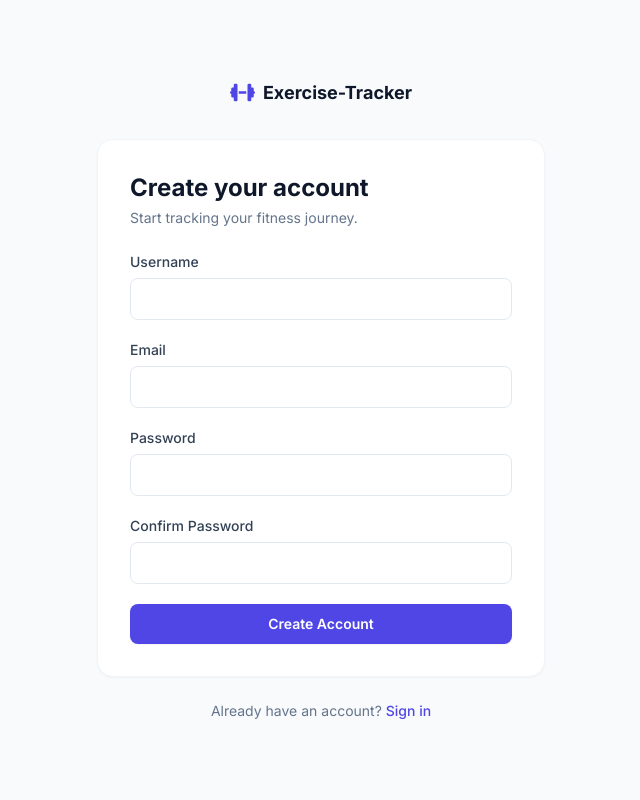
After one commit to CameronKel/CITS3403-Group-Project, a Flask app: page /signup in a window 1280 px wide. The commit adds this page. Shown: the whole page, without its empty margins (319-959 px from the left). Run offline with Flask 3, Linux system fonts and the light colour scheme; some libraries are stand-ins or nearby versions.

Commit message:
added auth

```diff
--- a/app.py
+++ b/app.py
@@ -1,47 +1,136 @@
-from flask import Flask, render_template
+import os
+
+from dotenv import load_dotenv
+from flask import Flask, flash, redirect, render_template, request, url_for
+from flask_login import (
+    LoginManager,
+    current_user,
+    login_required,
+    login_user,
+    logout_user,
+)
+from flask_wtf.csrf import CSRFProtect
+
+from forms import LoginForm, SignupForm
+from models import User, db
+
+load_dotenv()
 
 app = Flask(__name__)
+app.config["SECRET_KEY"] = os.environ.get("SECRET_KEY", "dev-only-change-me")
+app.config["SQLALCHEMY_DATABASE_URI"] = os.environ.get("DATABASE_URL", "sqlite:///app.db")
+app.config["SQLALCHEMY_TRACK_MODIFICATIONS"] = False
+
+db.init_app(app)
+csrf = CSRFProtect(app)
+
+login_manager = LoginManager(app)
+login_manager.login_view = "login"
+login_manager.login_message_category = "info"
 
 
+@login_manager.user_loader
+def load_user(user_id):
+    return db.session.get(User, int(user_id))
+
+
+# --- Auth ---
+
+@app.route("/signup", methods=["GET", "POST"])
+def signup():
+    if current_user.is_authenticated:
+        return redirect(url_for("dashboard"))
+    form = SignupForm()
+    if form.validate_on_submit():
+        user = User(username=form.username.data, email=form.email.data.lower())
+        user.set_password(form.password.data)
+        db.session.add(user)
+        db.session.commit()
+        login_user(user)
+        return redirect(url_for("dashboard"))
+    return render_template("signup.html", form=form)
+
+
+@app.route("/login", methods=["GET", "POST"])
+def login():
+    if current_user.is_authenticated:
+        return redirect(url_for("dashboard"))
+    form = LoginForm()
+    if form.validate_on_submit():
+        ident = form.identifier.data.strip()
+        user = User.query.filter(
+            (User.username == ident) | (User.email == ident.lower())
+        ).first()
+        if user and user.check_password(form.password.data):
+            login_user(user, remember=form.remember.data)
+            next_page = request.args.get("next")
+            return redirect(next_page or url_for("dashboard"))
+        flash("Invalid username/email or password.", "error")
+    return render_template("login.html", form=form)
+
+
+@app.route("/logout", methods=["POST"])
+@login_required
+def logout():
+    logout_user()
+    return redirect(url_for("login"))
+
+
+# --- App pages (login required) ---
+
 @app.route("/")
+@login_required
 def dashboard():
     return render_template("dashboard.html", active_page="dashboard")
 
 
 @app.route("/log")
+@login_required
 def log_exercise():
     return render_template("log_exercise.html", active_page="log_exercise")
 
 
 @app.route("/history")
+@login_required
 def history():
     return render_template("history.html", active_page="history")
 
 
 @app.route("/history/<int:id>/edit")
+@login_required
 def edit_exercise(id):
     return render_template("edit_exercise.html", active_page="history", exercise_id=id)
 
 
 @app.route("/goals")
+@login_required
 def goals():
     return render_template("goals.html", active_page="goals")
 
 
 @app.route("/social")
+@login_required
 def social():
     return render_template("social.html", active_page="social")
 
 
 @app.route("/profile")
+@login_required
 def profile():
     return render_template("profile.html", active_page="profile")
 
 
 @app.route("/settings")
+@login_required
 def settings():
     return render_template("settings.html", active_page="settings")
 
 
+def init_db() -> None:
+    with app.app_context():
+        db.create_all()
+
+
 if __name__ == "__main__":
+    init_db()
     app.run(debug=True)
--- /dev/null
+++ b/forms.py
@@ -0,0 +1,41 @@
+from flask_wtf import FlaskForm
+from wtforms import BooleanField, PasswordField, StringField, SubmitField
+from wtforms.validators import DataRequired, Email, EqualTo, Length, Regexp, ValidationError
+
+from models import User
+
+
+class LoginForm(FlaskForm):
+    identifier = StringField("Username or Email", validators=[DataRequired()])
+    password = PasswordField("Password", validators=[DataRequired()])
+    remember = BooleanField("Remember me")
+    submit = SubmitField("Sign In")
+
+
+class SignupForm(FlaskForm):
+    username = StringField(
+        "Username",
+        validators=[
+            DataRequired(),
+            Length(3, 64),
+            Regexp(r"^[A-Za-z0-9_.-]+$", message="Letters, numbers, dot, underscore, hyphen only."),
+        ],
+    )
+    email = StringField("Email", validators=[DataRequired(), Email(), Length(max=120)])
+    password = PasswordField(
+        "Password",
+        validators=[DataRequired(), Length(min=8, message="Password must be at least 8 characters.")],
+    )
+    password_confirm = PasswordField(
+        "Confirm Password",
+        validators=[DataRequired(), EqualTo("password", message="Passwords must match.")],
+    )
+    submit = SubmitField("Create Account")
+
+    def validate_username(self, field):
+        if User.query.filter_by(username=field.data).first():
+            raise ValidationError("That username is already taken.")
+
+    def validate_email(self, field):
+        if User.query.filter_by(email=field.data.lower()).first():
+            raise ValidationError("That email is already registered.")
--- a/requirements.txt
+++ b/requirements.txt
@@ -1 +1,6 @@
 Flask>=3.0
+Flask-SQLAlchemy>=3.1
+Flask-Login>=0.6
+Flask-WTF>=1.2
+python-dotenv>=1.0
+email-validator>=2.1
--- /dev/null
+++ b/templates/auth_base.html
@@ -0,0 +1,41 @@
+<!DOCTYPE html>
+<html lang="en">
+<head>
+  <meta charset="UTF-8" />
+  <meta name="viewport" content="width=device-width, initial-scale=1.0" />
+  <title>{% block title %}Exercise-Tracker{% endblock %}</title>
+  <script src="https://cdn.tailwindcss.com"></script>
+  <link href="https://fonts.googleapis.com/css2?family=Inter:wght@400;500;600;700;800&display=swap" rel="stylesheet" />
+  <link rel="stylesheet" href="https://cdnjs.cloudflare.com/ajax/libs/font-awesome/6.5.1/css/all.min.css" />
+  <style>
+    body { font-family: 'Inter', sans-serif; }
+    .card { background:#fff; border:1px solid #f1f5f9; border-radius:1rem; box-shadow:0 1px 2px rgba(15,23,42,0.04); }
+  </style>
+</head>
+<body class="bg-slate-50 text-slate-900 antialiased min-h-screen flex items-center justify-center px-4 py-12">
+
+  <div class="w-full max-w-md">
+    <div class="flex items-center justify-center gap-2 mb-8">
+      <i class="fas fa-dumbbell text-indigo-600 text-xl"></i>
+      <span class="font-bold text-lg text-slate-900">Exercise-Tracker</span>
+    </div>
+
+    <div class="card p-6 md:p-8">
+      {% with messages = get_flashed_messages(with_categories=true) %}
+        {% if messages %}
+          {% for category, msg in messages %}
+            <div class="mb-5 rounded-lg px-4 py-3 text-sm {% if category == 'error' %}bg-red-50 border border-red-200 text-red-700{% else %}bg-indigo-50 border border-indigo-200 text-indigo-700{% endif %}">
+              {{ msg }}
+            </div>
+          {% endfor %}
+        {% endif %}
+      {% endwith %}
+
+      {% block content %}{% endblock %}
+    </div>
+
+    {% block footer %}{% endblock %}
+  </div>
+
+</body>
+</html>
--- /dev/null
+++ b/templates/signup.html
@@ -0,0 +1,45 @@
+{% extends "auth_base.html" %}
+
+{% block title %}Sign up – Exercise-Tracker{% endblock %}
+
+{% block content %}
+<h1 class="text-2xl font-bold text-slate-900 mb-1">Create your account</h1>
+<p class="text-sm text-slate-500 mb-6">Start tracking your fitness journey.</p>
+
+<form method="POST" novalidate class="space-y-5">
+  {{ form.hidden_tag() }}
+
+  <div>
+    {{ form.username.label(class="block text-sm font-medium text-slate-700 mb-1.5") }}
+    {{ form.username(class="w-full border border-slate-200 rounded-lg px-3 py-2.5 text-sm focus:outline-none focus:ring-2 focus:ring-indigo-500 focus:border-indigo-500", autocomplete="username") }}
+    {% for e in form.username.errors %}<p class="text-xs text-red-500 mt-1">{{ e }}</p>{% endfor %}
+  </div>
+
+  <div>
+    {{ form.email.label(class="block text-sm font-medium text-slate-700 mb-1.5") }}
+    {{ form.email(class="w-full border border-slate-200 rounded-lg px-3 py-2.5 text-sm focus:outline-none focus:ring-2 focus:ring-indigo-500 focus:border-indigo-500", autocomplete="email") }}
+    {% for e in form.email.errors %}<p class="text-xs text-red-500 mt-1">{{ e }}</p>{% endfor %}
+  </div>
+
+  <div>
+    {{ form.password.label(class="block text-sm font-medium text-slate-700 mb-1.5") }}
+    {{ form.password(class="w-full border border-slate-200 rounded-lg px-3 py-2.5 text-sm focus:outline-none focus:ring-2 focus:ring-indigo-500 focus:border-indigo-500", autocomplete="new-password") }}
+    {% for e in form.password.errors %}<p class="text-xs text-red-500 mt-1">{{ e }}</p>{% endfor %}
+  </div>
+
+  <div>
+    {{ form.password_confirm.label(class="block text-sm font-medium text-slate-700 mb-1.5") }}
+    {{ form.password_confirm(class="w-full border border-slate-200 rounded-lg px-3 py-2.5 text-sm focus:outline-none focus:ring-2 focus:ring-indigo-500 focus:border-indigo-500", autocomplete="new-password") }}
+    {% for e in form.password_confirm.errors %}<p class="text-xs text-red-500 mt-1">{{ e }}</p>{% endfor %}
+  </div>
+
+  {{ form.submit(class="w-full bg-indigo-600 hover:bg-indigo-700 text-white font-semibold py-2.5 rounded-lg text-sm shadow-sm transition-colors cursor-pointer") }}
+</form>
+{% endblock %}
+
+{% block footer %}
+<p class="text-center text-sm text-slate-500 mt-6">
+  Already have an account?
+  <a href="{{ url_for('login') }}" class="text-indigo-600 hover:underline font-medium">Sign in</a>
+</p>
+{% endblock %}
```
Also changed, not shown: models.py (added, +26 -0 lines), templates/base.html (+14 -2 lines), templates/login.html (added, +37 -0 lines), ReadMe.md, 2 other files.
